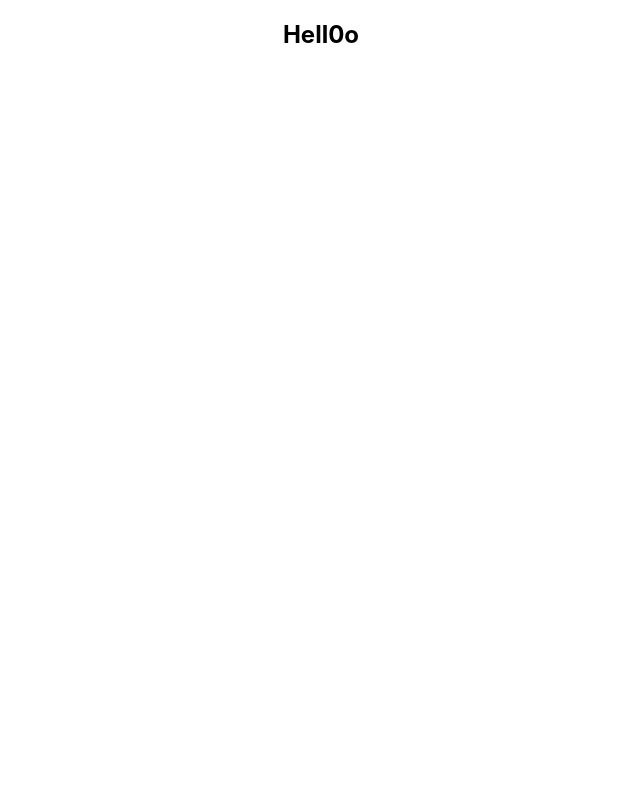
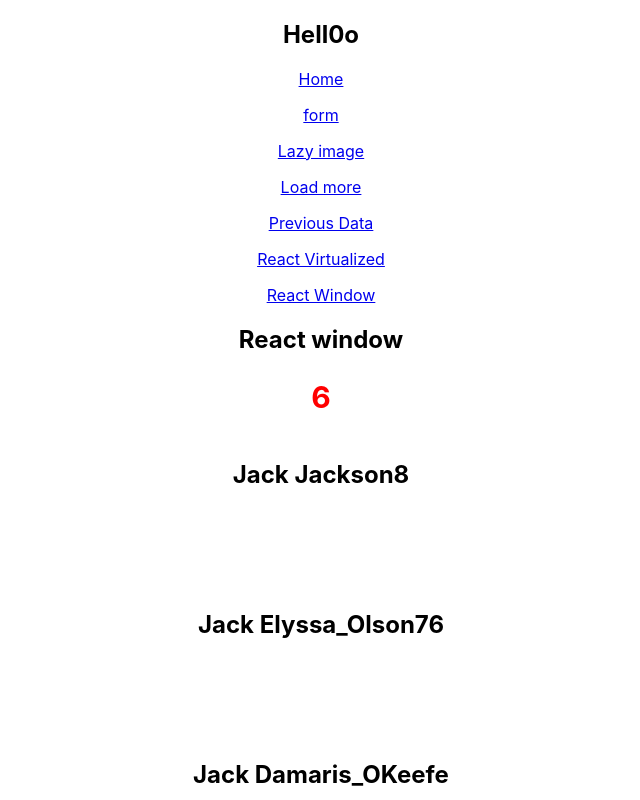
Before and after one commit to nguyenduong1803/React-query, a React (Create React App) app: page /reactWindow in a window 1280 px wide. Before the commit this address had no page. Shown: the top 800 px of the page, without its empty margins (319-959 px from the left). Built offline with nearby package versions, Linux system fonts and the light colour scheme.

Commit message:
feat: react window

```diff
--- a/package.json
+++ b/package.json
@@ -17,6 +17,7 @@
     "react-router-dom": "^6.4.3",
     "react-scripts": "5.0.1",
     "react-virtualized": "^9.22.3",
+    "react-window": "^1.8.8",
     "web-vitals": "^2.1.4"
   },
   "scripts": {
--- a/src/App.js
+++ b/src/App.js
@@ -7,7 +7,8 @@ import { BrowserRouter as Router, Route, Routes } from "react-router-dom";
 import Layout from "./components/Layout";
 import LoadMoreData from "./components/LoadMoreData/LoadMoreData";
 import KeepPreviousData from "./components/KeepPreviousData/KeepPreviousData";
-import ReactWindow from "./components/ReactWindow/ReactViturlized";
+import ReactViturlized from "./components/ReactViturlized/ReactViturlized";
+import ReactWindow from "./components/ReactWindow/ReactWindow";
 function App() {
   return (
     <div className="App">
@@ -33,7 +34,10 @@ function App() {
             <Route path="/prevData" element={<Layout><KeepPreviousData /></Layout>} />
           </Routes>
           <Routes>
-            <Route path="/reactViturlized" element={<Layout><ReactWindow /></Layout>} />
+            <Route path="/reactViturlized" element={<Layout><ReactViturlized /></Layout>} />
+          </Routes>
+          <Routes>
+            <Route path="/reactWindow" element={<Layout><ReactWindow /></Layout>} />
           </Routes>
         </Router>
     </div>
--- a/src/components/Layout/Header.jsx
+++ b/src/components/Layout/Header.jsx
@@ -10,6 +10,7 @@ function Header() {
       <p><Link to="/load">Load more</Link></p>
       <p><Link to="/prevData">Previous Data</Link></p>
       <p><Link to="/reactViturlized">React Virtualized</Link></p>
+      <p><Link to="/reactWindow">React Window</Link></p>
     </div>
   );
 }
--- a/src/components/ReactWindow/ReactViturlized.jsx
+++ b/src/components/ReactViturlized/ReactViturlized.jsx
@@ -1,6 +1,12 @@
 import React, { useEffect, useState, useRef } from "react";
 import { faker } from "@faker-js/faker";
-import { List, AutoSizer, CellMeasurer,CellMeasurerCache } from "react-virtualized";
+import {
+  List,
+  AutoSizer,
+  CellMeasurer,
+  CellMeasurerCache,
+} from "react-virtualized";
+import { useMemo } from "react";
 function ReactWindow() {
   const [data, setData] = useState([]);
   const [time, setTime] = useState(1);
@@ -10,9 +16,8 @@ function ReactWindow() {
       defaultHeight: 100,
     })
   );
-
-  useEffect(() => {
-    setData(
+  const arr = useMemo(
+    () =>
       [...Array(1000000).keys()].map((key) => {
         return {
           id: faker.datatype.uuid(),
@@ -21,8 +26,12 @@ function ReactWindow() {
           email: faker.internet.email(),
           avatar: faker.image.avatar(),
         };
-      })
+      }),
+    [data]
   );
+  useEffect(() => {
+    setData(arr);
+    console.log(arr);
   }, []);
 
   useEffect(() => {
@@ -67,7 +76,11 @@ function ReactWindow() {
                       cache={cache.current}
                     >
                       <div style={style}>
-                        <img style={{height:"100px",width:"100px"}} src={comment?.avatar} alt="" />
+                        <img
+                          style={{ height: "100px", width: "100px" }}
+                          src={comment?.avatar}
+                          alt=""
+                        />
                         <h2>
                           {index}: {comment?.name}
                         </h2>
--- /dev/null
+++ b/src/components/ReactWindow/ReactWindow.jsx
@@ -0,0 +1,63 @@
+import React, { useEffect, useState, useRef, useCallback } from "react";
+import { faker } from "@faker-js/faker";
+import { useMemo } from "react";
+import { FixedSizeList } from "react-window";
+function ReactWindow() {
+  const [data, setData] = useState([]);
+  const [time, setTime] = useState(1);
+  const Row = useCallback(({ index, style }) => {
+    const comment = data[index];
+    return (
+      <div style={style}>
+        <h2>{comment.name}</h2>
+      </div>
+    );
+  });
+  const arr = useMemo(
+    () =>
+      [...Array(1000).keys()].map((key) => {
+        console.log("red");
+        return {
+          id: faker.datatype.uuid(),
+          name: `Jack ${faker.internet.userName()}`,
+          bio: `${Math.random() * 100}`,
+          email: faker.internet.email(),
+          avatar: faker.image.avatar(),
+        };
+      }),
+    [data]
+  );
+  console.log(time);
+
+  useEffect(() => {
+    setData(arr);
+    console.log(arr);
+  }, []);
+
+  useEffect(() => {
+    const timmer = setInterval(() => {
+      setTime((prev) => prev + 1);
+    }, 1000);
+    return () => {
+      clearInterval(timmer);
+    };
+  }, [time]);
+  return (
+    <div>
+      <h2>React window</h2>
+      <h2 style={{ color: "red", fontSize: "30px" }}> {time}</h2>
+      <div style={{ width: "100%", height: "100vh" }}>
+        <FixedSizeList
+          height={600}
+          width="100%"
+          itemSize={150}
+          itemCount={data.length}
+        >
+          {Row}
+        </FixedSizeList>
+      </div>
+    </div>
+  );
+}
+
+export default ReactWindow;
```
Also changed, not shown: 1 other file (tests, documents, lock files or other folders). Lines whose indentation alone changed are shown as unchanged.
